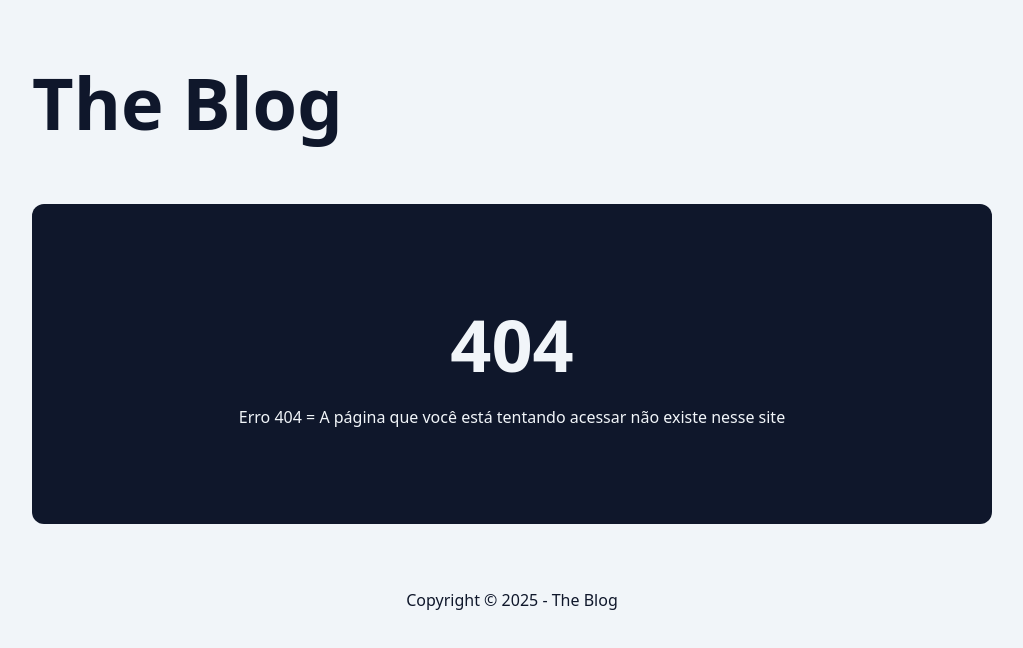
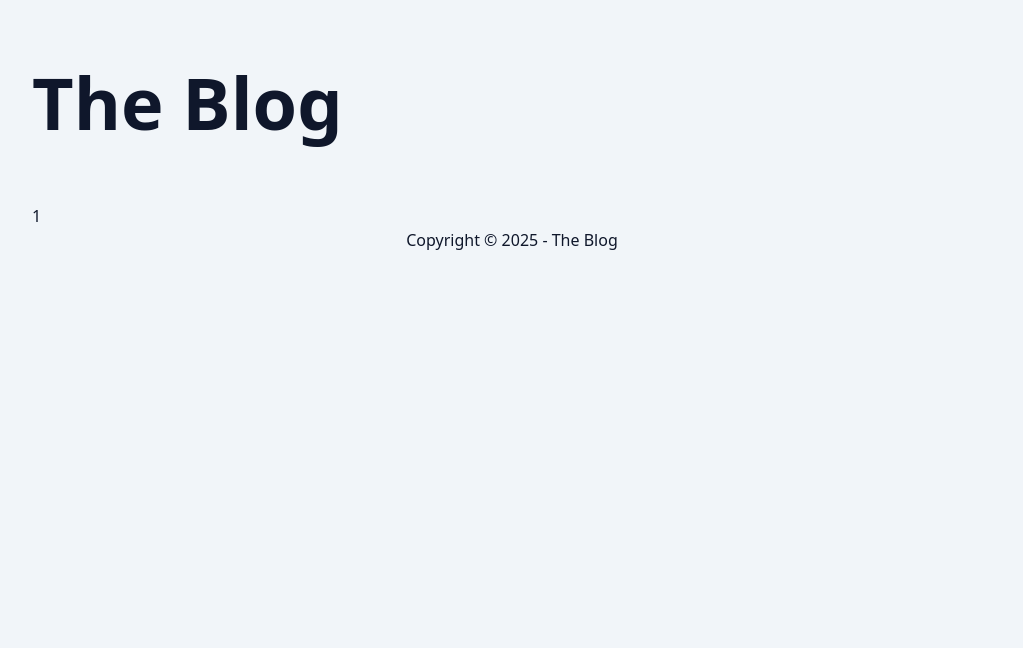
Before and after one commit to felipeazsantos/blog-next-app-25, a Next.js app: page /post/1 in a window 1280 px wide. Before the commit this address had no page. Shown: the top 648 px of the page, without its empty margins (128-1151 px from the left). Built offline with nearby package versions, Linux system fonts and the light colour scheme.

Commit message:
creating dynamic routes

```diff
--- /dev/null
+++ b/src/app/post/[slug]/page.tsx
@@ -0,0 +1,11 @@
+import React from 'react';
+
+type PostSlugPageProps = {
+  params: Promise<{ slug: string }>;
+};
+
+export default async function PostSlugPage({ params }: PostSlugPageProps) {
+  const { slug } = await params;
+
+  return <div>{slug}</div>;
+}
```
